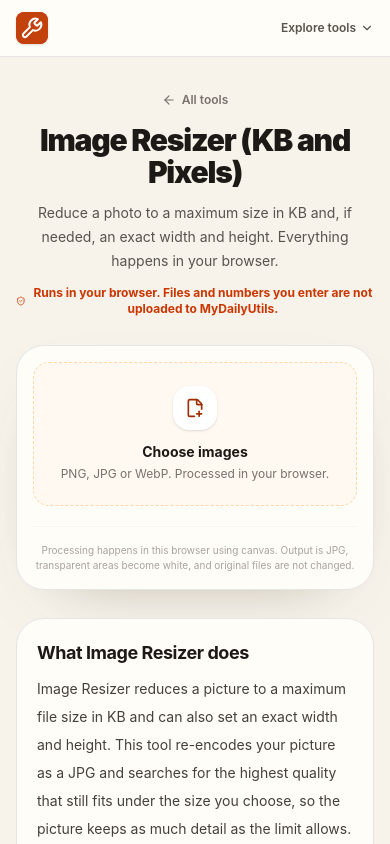
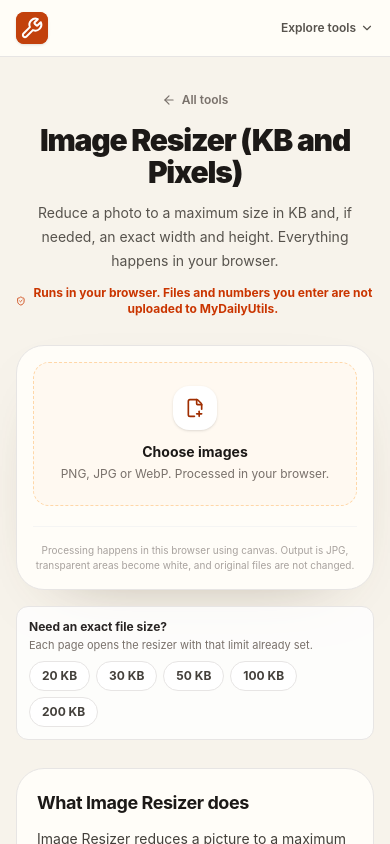
Before and after one commit to abhishekahuja87/paperforge-pdf, a React (Vite) app: page /image-resizer in a window 390 px wide. Shown: the top 844 px of the page. Built offline with nearby package versions, Linux system fonts and the light colour scheme.

Commit message:
Size preset links on image resizer pages; jump chips on phones only (#50)
Claude-Session: https://claude.ai/code/session_01Ksfpb8M2AoR8DnvaaKvMx3

Co-authored-by: Claude <noreply@anthropic.com>

```diff
--- /dev/null
+++ b/src/components/common/SizePresetLinks.tsx
@@ -0,0 +1,31 @@
+import React from 'react';
+import { Link, useLocation } from 'react-router-dom';
+import { useTranslation } from 'react-i18next';
+import { getSizePresets } from '../../lib/homePageVariants';
+
+/** Chips that link the image resizer pages for exact sizes (20, 30, 50, 100, 200 KB), so they link to each other. */
+export const SizePresetLinks: React.FC = () => {
+  const { t } = useTranslation();
+  const { pathname } = useLocation();
+  const presets = getSizePresets();
+  if (presets.length === 0) return null;
+  return (
+    <nav aria-label={t('sizePresets.title')} className="mt-4 rounded-xl border border-stone-200 bg-white/80 p-3">
+      <p className="text-xs font-bold text-stone-800">{t('sizePresets.title')}</p>
+      <p className="mt-0.5 text-[11px] text-stone-500">{t('sizePresets.hint')}</p>
+      <ul className="mt-2 flex flex-wrap gap-1.5">
+        {presets.map(({ tool, kb }) => (
+          <li key={tool.id}>
+            <Link
+              to={tool.path}
+              aria-current={pathname === tool.path ? 'page' : undefined}
+              className={`inline-block rounded-full border px-3 py-1.5 text-xs font-bold transition ${pathname === tool.path ? 'border-orange-400 bg-orange-50 text-orange-900' : 'border-stone-200 bg-white text-stone-700 hover:border-orange-300 hover:text-orange-800'}`}
+            >
+              {kb} KB
+            </Link>
+          </li>
+        ))}
+      </ul>
+    </nav>
+  );
+};
--- a/src/components/home/HomeToolsGrid.tsx
+++ b/src/components/home/HomeToolsGrid.tsx
@@ -44,7 +44,7 @@ export const HomeToolsGrid: React.FC<HomeToolsGridProps> = ({ query }) => {
 
   return (
     <div className="mx-auto max-w-6xl space-y-7 px-4 pb-8">
-      <nav aria-label={t('homeSections.jumpTo')} className="-mt-2 flex gap-2 overflow-x-auto pb-1 [scrollbar-width:none] sm:flex-wrap sm:justify-center sm:overflow-visible">
+      <nav aria-label={t('homeSections.jumpTo')} className="-mt-2 flex gap-2 overflow-x-auto pb-1 [scrollbar-width:none] sm:hidden">
         {collections.map((group) => (
           <a key={group.id} href={`#topic-${group.id}`} className="shrink-0 whitespace-nowrap rounded-full border border-stone-200 bg-white/90 px-3 py-1.5 text-xs font-semibold text-stone-700 transition hover:border-orange-300 hover:text-orange-800">
             {t(`homeCollections.${group.id}.name`)}
--- a/src/lib/homePageVariants.ts
+++ b/src/lib/homePageVariants.ts
@@ -59,6 +59,14 @@ function featuredInfo(tool: ToolItem, language: string): FeaturedTool {
 /** Short name for tiles: tool titles are written for search and can be long ("Name: what it does"), so cards use the part before the colon. */
 export const homeTitle = (title: string): string => title.split(':')[0]!.trim() || title;
 
+/** The exact-size image pages (20, 30, 50, 100 and 200 KB), smallest first. */
+export function getSizePresets(): { tool: ToolItem; kb: number }[] {
+  return TOOLS.flatMap((tool) => {
+    const match = tool.isAvailable ? SIZE_PRESET_PATTERN.exec(tool.id) : null;
+    return match ? [{ tool, kb: Number(match[1]) }] : [];
+  }).sort((a, b) => a.kb - b.kb);
+}
+
 /** Tiles for the "Most used" row. */
 export const getMostUsedTools = (): ToolItem[] => orderedTools(MOST_USED);
 
--- a/src/locales/en.json
+++ b/src/locales/en.json
@@ -990,5 +990,9 @@
       "name": "More tools",
       "description": "Other tools on the site."
     }
+  },
+  "sizePresets": {
+    "title": "Need an exact file size?",
+    "hint": "Each page opens the resizer with that limit already set."
   }
 }
--- a/src/pages/ImageResizerPage.tsx
+++ b/src/pages/ImageResizerPage.tsx
@@ -1,4 +1,5 @@
 import React from 'react';
+import { SizePresetLinks } from '../components/common/SizePresetLinks';
 import { ToolGuide } from '../components/common/ToolGuide';
 import { ImageResizer } from '../components/tools/ImageResizer';
 import { ToolLayout } from '../components/layout/ToolLayout';
@@ -11,12 +12,16 @@ interface ImageResizerPageProps {
   defaultPreset?: string;
 }
 
+/** Pages that are the general resizer or one of its exact-size versions; they link to each other. */
+const SIZE_GUIDES = new Set(['imageResizer', 'imageResizer20', 'imageResizer30', 'imageResizer50', 'imageResizer100', 'imageResizer200']);
+
 export const ImageResizerPage: React.FC<ImageResizerPageProps> = ({ guideId, defaultMaxKb, defaultPreset }) => {
   const { i18n } = useTranslation();
   const guide = usePageGuide(guideId);
   return (
     <ToolLayout title={guide.title} subtitle={guide.subtitle} contentLanguage={i18n.language} seoContent={<ToolGuide toolName={guide.title} faqs={guide.faqs} contentLanguage={guide.language} />}>
       <ImageResizer key={guideId} defaultMaxKb={defaultMaxKb} defaultPreset={defaultPreset} />
+      {SIZE_GUIDES.has(guideId) && <SizePresetLinks />}
     </ToolLayout>
   );
 };
```
Also changed, not shown: 2 other files (tests, documents, lock files or other folders).
